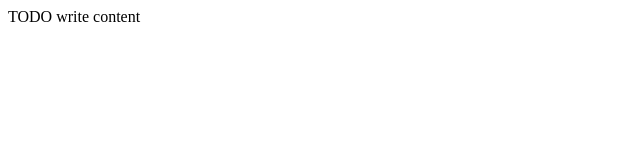
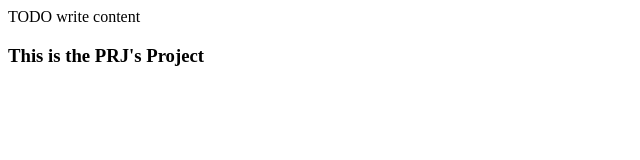
Before and after one commit to 3nam1doi/Assignment, a plain HTML site: page ShopManagement/web/index.html in a window 1280 px wide. Shown: the whole page, without its empty margins (0-640 px from the left). Drawn offline with Linux system fonts and the light colour scheme.

Commit message:
Update index.html

```diff
--- a/ShopManagement/web/index.html
+++ b/ShopManagement/web/index.html
@@ -12,5 +12,6 @@ and open the template in the editor.
     </head>
     <body>
         <div>TODO write content</div>
+        <h3>This is the PRJ's Project</h3>
     </body>
 </html>
```
